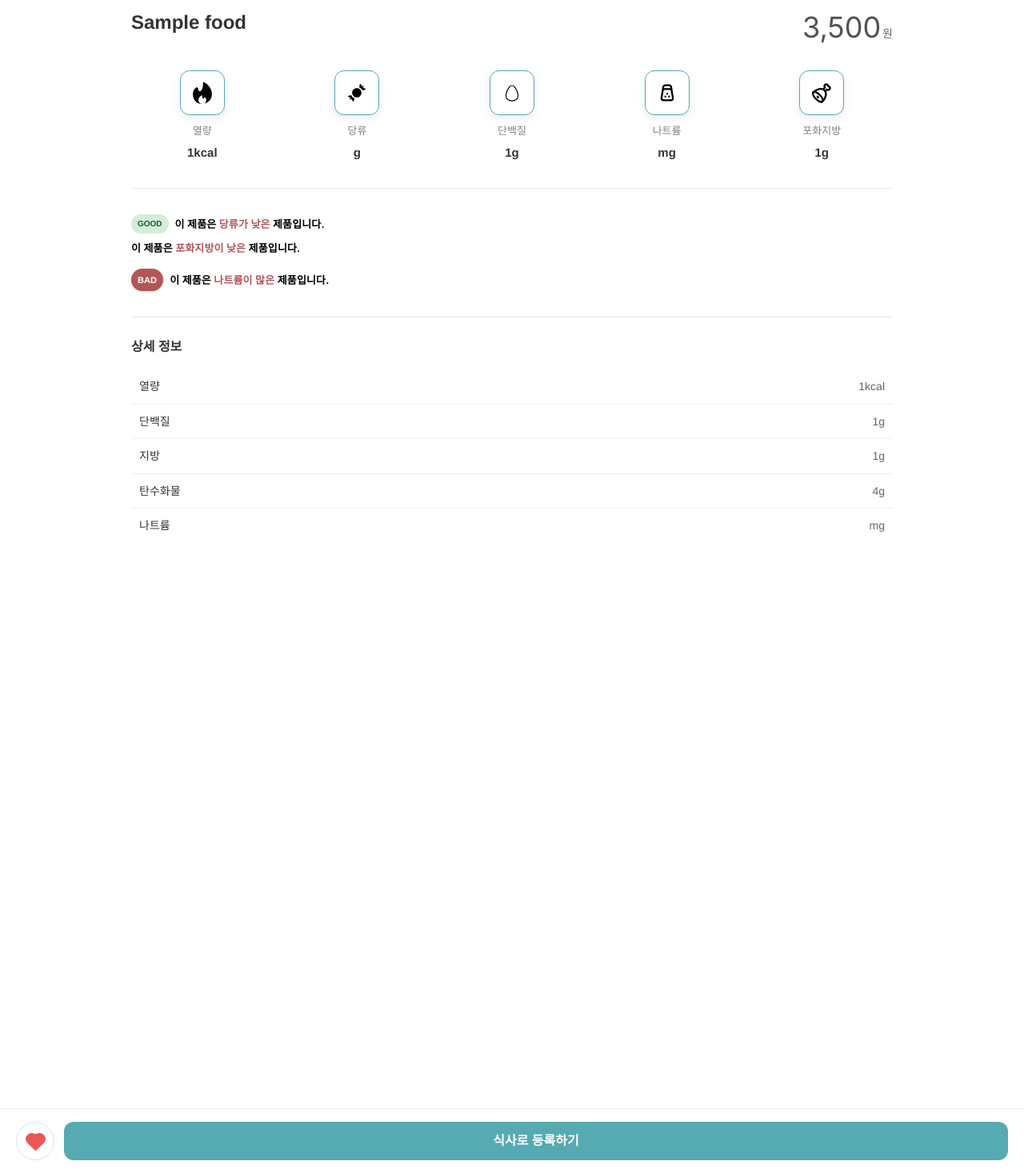
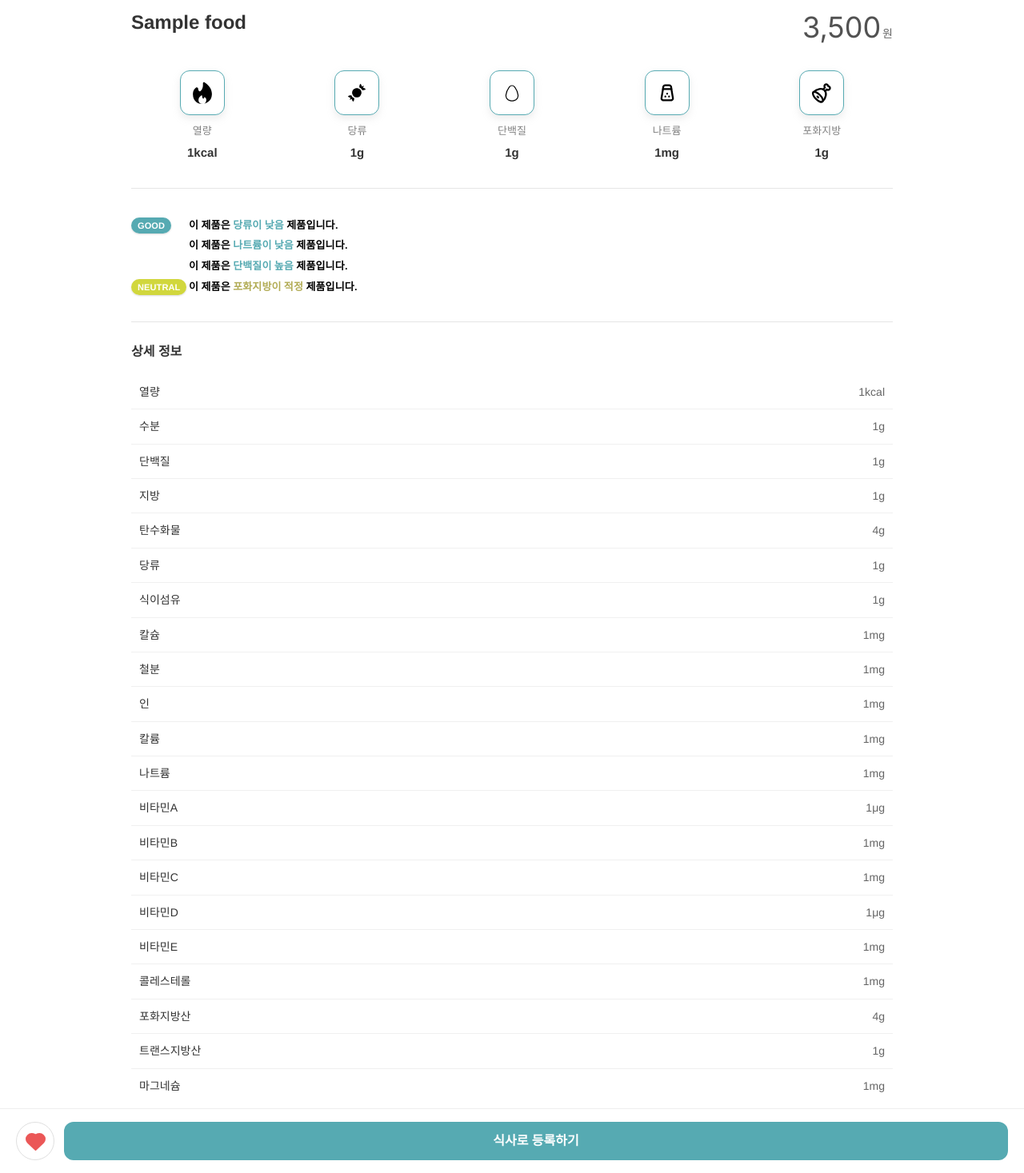
Before and after one commit to pirogramming/Healthtant, a Django app: page /products/00000000-0000-0000-0000-000000000001/ in a window 1280 px wide. Shown: the part 463-1930 px from the top of the page at 80% size. Run offline with Django 5.2, Linux system fonts and the light colour scheme; a user stored in the database is signed in; tables that the repository leaves empty hold one stand-in row (values such as "Sample post"); grey boxes marked "Sample" are stand-in pictures; some web fonts are replaced.

Commit message:
feat : 제품상세페이지 html 완벽 구현

```diff
--- a/products/views.py
+++ b/products/views.py
@@ -14,10 +14,29 @@ def _product_dict(food, is_favorite: bool):
         "food_img": food.food_img or "",
         "food_name": food.food_name,
         "calorie": food.calorie,
+        "moisture": food.moisture,
         "protein": food.protein,
         "fat": food.fat,
         "carbohydrate": food.carbohydrate,
+        "sugar": food.sugar,
+        "dietary_fiber": food.dietary_fiber,
+        "calcium": food.calcium,
+        "iron_content": food.iron_content,
+        "phosphorus": food.phosphorus,
+        "potassium": food.potassium,
         "sodium": food.salt,
+        "VitaminA": food.VitaminA,
+        "VitaminB": food.VitaminB,
+        "VitaminC": food.VitaminC,
+        "VitaminD": food.VitaminD,
+        "VitaminE": food.VitaminE,
+        "cholesterol": food.cholesterol,
+        "saturated_fatty_acids": food.saturated_fatty_acids,
+        "trans_fatty_acids": food.trans_fatty_acids,
+        "magnesium": food.magnesium,
+        "nutritional_value_standard_amount": food.nutritional_value_standard_amount,
+        "weight": food.weight,
+        "company_name": food.company_name,
         "nutrition_score": None,
         "letter_grade": None,
         "sugar_level": None,
--- a/static/products/js/products.js
+++ b/static/products/js/products.js
@@ -53,3 +53,157 @@ document.addEventListener('DOMContentLoaded', () => {
 		toggleFavorite();
 	});
 });
+
+// 영양 정보 불러오기
+document.addEventListener('DOMContentLoaded', async () => {
+	const container = document.querySelector('.health-info');
+	const btn = document.getElementById('favoriteBtn');
+	if (!container || !btn) return;
+
+	const pid = btn.getAttribute('data-product-id');
+	try {
+	  const res = await fetch(`/products/${pid}/?format=json`, { credentials: 'same-origin' });
+	  if (!res.ok) return;
+	  const p = await res.json();
+
+	  const good = [];
+	  const bad = [];
+	  const neutral = [];
+
+	  const pushByClass = (obj, name) => {
+		if (!obj || !obj.class) return;
+		const text = `이 제품은 <span class="highlight">${name}이 ${obj.level}</span> 제품입니다.`;
+		if (obj.class === 'GOOD') good.push(text);
+		if (obj.class === 'BAD') bad.push(text);
+		if (obj.class === 'NEUTRAL') neutral.push(text);
+	  };
+
+	  //여기는 열량은 일부러 넣지 않은거니까 추가할 필요없음!
+	  pushByClass(p.sugar_level, '당류');
+	  pushByClass(p.saturated_fatty_acids_level, '포화지방');
+	  pushByClass(p.salt_level, '나트륨');
+	  pushByClass(p.protein_level, '단백질');
+
+	let html = '';
+	if (good.length) {
+	html += `
+	<div class="health-group good">
+		<div class="health-item">
+		<div class="left">
+			<span class="health-badge">GOOD</span>
+		</div>
+		<div class="right">
+			<span class="health-text">${good[0]}</span>
+		</div>
+		</div>
+		${good.slice(1).map(t => `
+		<div class="health-item indent">
+			<div class="left"></div>
+			<div class="right">
+			<span class="health-text">${t}</span>
+			</div>
+		</div>
+		`).join('')}
+	</div>`;
+	}
+	if (bad.length) {
+	html += `
+	<div class="health-group bad">
+		<div class="health-item">
+		<div class="left">
+			<span class="health-badge">BAD</span>
+		</div>
+		<div class="right">
+			<span class="health-text">${bad[0]}</span>
+		</div>
+		</div>
+		${bad.slice(1).map(t => `
+		<div class="health-item indent">
+			<div class="left"></div>
+			<div class="right">
+			<span class="health-text">${t}</span>
+			</div>
+		</div>
+		`).join('')}
+	</div>`;
+	}
+	if (neutral.length) {
+		html += `
+		<div class="health-group neutral">
+		  <div class="health-item">
+			<div class="left">
+			  <span class="health-badge">NEUTRAL</span>
+			</div>
+			<div class="right">
+			  <span class="health-text">${neutral[0]}</span>
+			</div>
+		  </div>
+		  ${neutral.slice(1).map(t => `
+			<div class="health-item indent">
+			  <div class="left"></div>
+			  <div class="right">
+				<span class="health-text">${t}</span>
+			  </div>
+			</div>
+		  `).join('')}
+		</div>`;
+	}
+	  container.innerHTML = html || '<div class="health-item"><span class="health-text">이 제품의 영양 정보를 분석 중입니다.</span></div>';
+	} catch (e) {
+	  console.error(e);
+	}
+  });
+
+  document.addEventListener('DOMContentLoaded', async () => {
+	const container = document.querySelector('.nutrition-table');
+	const btn = document.getElementById('favoriteBtn');
+	if (!container || !btn) return;
+
+	const pid = btn.getAttribute('data-product-id');
+	try {
+	  const res = await fetch(`/products/${pid}/?format=json`, { credentials: 'same-origin' });
+	  if (!res.ok) return;
+	  const p = await res.json();
+
+	  // 영양소 데이터 정의
+	  const nutritionData = [
+		['열량', p.calorie, 'kcal'],
+		['수분', p.moisture, 'g'],
+		['단백질', p.protein, 'g'],
+		['지방', p.fat, 'g'],
+		['탄수화물', p.carbohydrate, 'g'],
+		['당류', p.sugar, 'g'],
+		['식이섬유', p.dietary_fiber, 'g'],
+		['칼슘', p.calcium, 'mg'],
+		['철분', p.iron_content, 'mg'],
+		['인', p.phosphorus, 'mg'],
+		['칼륨', p.potassium, 'mg'],
+		['나트륨', p.sodium, 'mg'],
+		['비타민A', p.VitaminA, 'μg'],
+		['비타민B', p.VitaminB, 'mg'],
+		['비타민C', p.VitaminC, 'mg'],
+		['비타민D', p.VitaminD, 'μg'],
+		['비타민E', p.VitaminE, 'mg'],
+		['콜레스테롤', p.cholesterol, 'mg'],
+		['포화지방산', p.saturated_fatty_acids, 'g'],
+		['트랜스지방산', p.trans_fatty_acids, 'g'],
+		['마그네슘', p.magnesium, 'mg'],
+	  ];
+
+	  let html = '';
+	  nutritionData.forEach(([name, value, unit], index) => {
+		if (value !== null && value !== undefined) {
+		  html += `
+			<div class="nutrition-row${index > 0 ? ' divider' : ''}">
+			  <span class="nutrition-name">${name}</span>
+			  <span class="nutrition-amount">${Math.round(value)}${unit}</span>
+			</div>
+		  `;
+		}
+	  });
+
+	  container.innerHTML = html || '<div class="nutrition-row"><span class="nutrition-text">영양 정보를 불러오는 중...</span></div>';
+	} catch (e) {
+	  console.error(e);
+	}
+  });
--- a/static/products/product_detail.css
+++ b/static/products/product_detail.css
@@ -179,23 +179,8 @@
 }
 
 /* 건강 정보 */
-.health-info {
+ .health-info {
   margin: 32px 0;
-}
-
-.health-group {
-  margin-bottom: 16px;
-}
-
-.health-item {
-  display: flex;
-  align-items: center;
-  margin-bottom: 8px;
-  gap: 8px;
-}
-
-.health-item.indent {
-  margin-left: 46px; /* 배지보다 더 많이 들여쓰기 */
 }
 
 .health-badge {
@@ -206,9 +191,37 @@
   text-transform: uppercase;
 }
 
+.health-item {
+  display: flex;
+  align-items: flex-start;
+  gap: 12px;
+}
+
+.health-item .left {
+  flex-shrink: 0;
+  width: 60px;
+}
+
+.health-item .right {
+  flex: 1;
+}
+
+.health-item.indent .left {
+  width: 60px; /* badge 공간만큼 */
+}
+
+
 .health-group.good .health-badge {
-  background-color: #d4edda;
-  color: #155724;
+  border-radius: 15px;
+  background: #56AAB2;
+  box-shadow: 0 1px 2px 0 rgba(99, 99, 99, 0.25);
+  color: #FFF;
+
+  font-size: 11px;
+  font-style: normal;
+  font-weight: 600;
+  line-height: 20px;
+  letter-spacing: 0.11px;
 }
 
 .health-group.natural .health-badge {
@@ -225,7 +238,7 @@
   font-size: 11px;
   font-style: normal;
   font-weight: 600;
-  line-height: 20px; /* 181.818% */
+  line-height: 20px;
   letter-spacing: 0.11px;
 }
 
@@ -235,19 +248,33 @@
   font-size: 13px;
   font-style: normal;
   font-weight: 600;
-  line-height: 20px; /* 153.846% */
+  line-height: 20px;
   letter-spacing: 0.13px;
 }
+.health-group.good .health-text .highlight { color: #56AAB2; font-weight: 800; }
+.health-group.bad  .health-text .highlight { color: #B25658; font-weight: 800; }
 
-.highlight {
-  color: var(--bad-icon, #B25658);
-  font-family: Inter;
-  font-size: 13px;
+/* NEUTRAL 배지 색상 */
+.health-group.neutral .health-badge {
+  /* background-color: #FFE32A; */
+  background-color: #D1D73D;
+  border-radius: 15px;
+  color: white;
+  box-shadow: 0 1px 2px 0 rgba(99, 99, 99, 0.25);
+
+  font-size: 11px;
   font-style: normal;
   font-weight: 600;
   line-height: 20px;
-  letter-spacing: 0.13px;
+  letter-spacing: 0.11px;
 }
+
+/* NEUTRAL 하이라이트 색상 */
+.health-group.neutral .health-text .highlight {
+  color: #B2AC56;  /* 배지와 동일한 색상 */
+  font-weight: 800;
+}
+
 
 /* 상세 정보 섹션 */
 .detail-section {
@@ -265,8 +292,6 @@
 .nutrition-table-container {
   background: #ffffff;
 }
-
-/* 스크롤바 스타일링 제거 (스크롤 기능 사용 안함) */
 
 /* 영양소 테이블 */
 .nutrition-table {
@@ -332,18 +357,17 @@
 /* 좋아요(하트) 아이콘 상태 */
 .favorite-btn svg { width: 35px; height: 33px; }
 .favorite-btn .heart-path {
-  fill: transparent;          /* 기본: 비워진 하트 */
-  stroke: #9E9E9E;            /* 기본: 회색 선 */
+  fill: transparent;
+  stroke: #9E9E9E;
   stroke-width: 2px;
   stroke-linecap: round;
   stroke-linejoin: round;
   transition: fill .2s ease, stroke .2s ease;
 }
 .favorite-btn:hover { background: #f8f9fa; }
-/* .favorite-btn.active { box-shadow: 0 6px 14px rgba(255,92,97,.25); } */
 .favorite-btn.active .heart-path {
-  fill: #EB5757;              /* 활성화: 빨간색 채움 */
-  stroke: #EB5757;            /* 활성화: 선도 빨강 */
+  fill: #EB5757;
+  stroke: #EB5757;
 }
 
 .add-meal-btn {
--- a/templates/products/products_detail.html
+++ b/templates/products/products_detail.html
@@ -102,7 +102,7 @@
         </div>
         <div class="nutrition-text">
           <span class="nutrition-label">나트륨</span>
-          <span class="nutrition-value">{{ product.salt|floatformat:0 }}mg</span>
+          <span class="nutrition-value">{{ product.sodium|floatformat:0 }}mg</span>
         </div>
       </div>
 
@@ -122,28 +122,10 @@
 
     <!-- 구분선 -->
     <div class="section-divider"></div>
-
     <!-- 건강 정보 -->
-    {% comment %} 여기부분 어떻게 수정해야할지 고민입니다.. js로 해볼까요? {% endcomment %}
-    <div class="health-info">
-      <div class="health-group good">
-        <div class="health-item">
-          <span class="health-badge">GOOD</span>
-          <span class="health-text">이 제품은 <span class="highlight">당류가 낮은</span> 제품입니다.</span>
-        </div>
-        <div class="health-item">
-          <span class="health-text">이 제품은 <span class="highlight">포화지방이 낮은</span> 제품입니다.</span>
-        </div>
-      </div>
-
-      <div class="health-group bad">
-        <div class="health-item">
-          <span class="health-badge">BAD</span>
-          <span class="health-text">이 제품은 <span class="highlight">나트륨이 많은</span> 제품입니다.</span>
-        </div>
-      </div>
-  </div>
-
+    <div class="health-info" aria-live="polite">
+      <div class="health-item"><span class="health-text">영양 정보를 불러오는 중…</span></div>
+    </div>
     <!-- 구분선 -->
     <div class="section-divider"></div>
 
@@ -154,32 +136,10 @@
       <!-- 영양소 테이블 -->
       <div class="nutrition-table-container">
         <div class="nutrition-table">
-          <div class="nutrition-row">
-            <span class="nutrition-name">열량</span>
-            <span class="nutrition-amount">{{ product.calorie|floatformat:0 }}kcal</span>
-          </div>
 
-          <div class="nutrition-row divider">
-            <span class="nutrition-name">단백질</span>
-            <span class="nutrition-amount">{{ product.protein|floatformat:0 }}g</span>
-          </div>
-
-          <div class="nutrition-row divider">
-            <span class="nutrition-name">지방</span>
-            <span class="nutrition-amount">{{ product.fat|floatformat:0 }}g</span>
-          </div>
-
-          <div class="nutrition-row divider">
-            <span class="nutrition-name">탄수화물</span>
-            <span class="nutrition-amount">{{ product.carbohydrate|floatformat:0 }}g</span>
-          </div>
-
-          <div class="nutrition-row divider">
-          <span class="nutrition-name">나트륨</span>
-          <span class="nutrition-amount">{{ product.salt|floatformat:0 }}mg</span>
-          </div>
         </div>
       </div>
+
     </div>
   </div>
 
```
